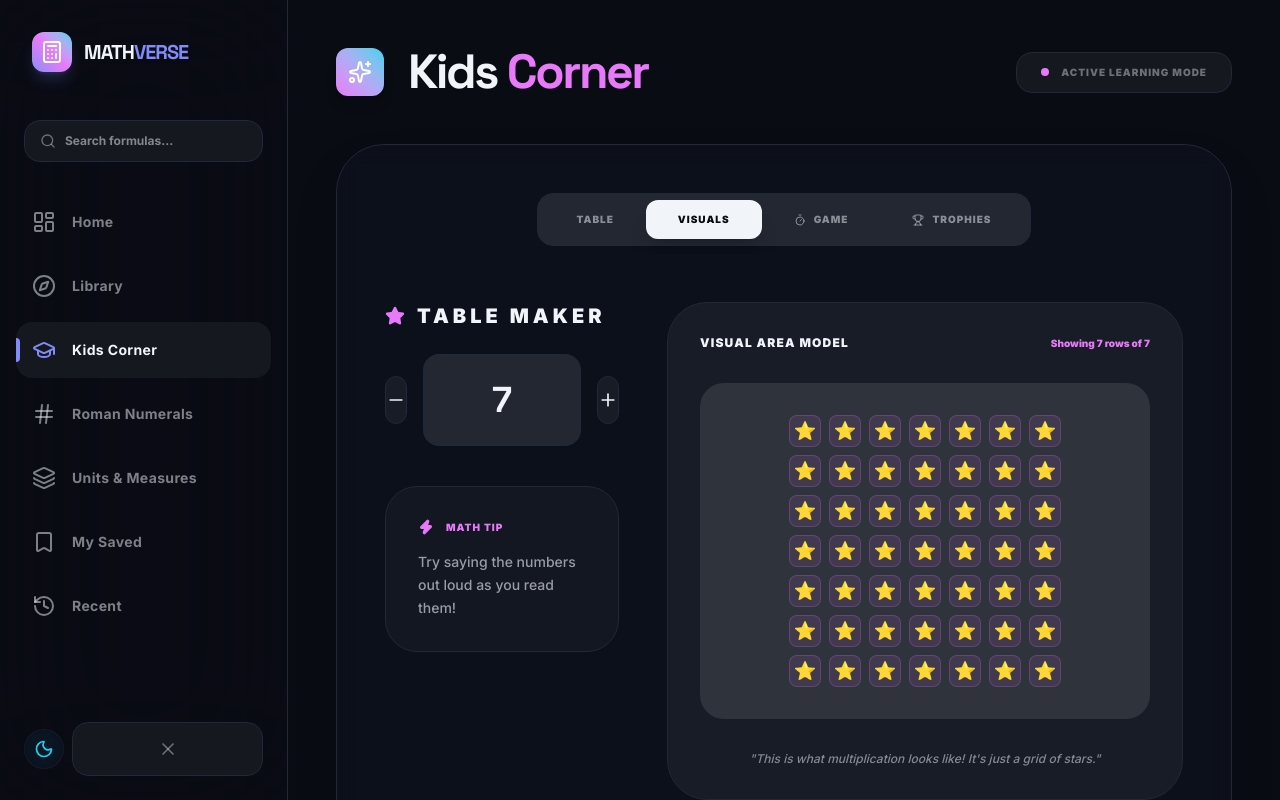
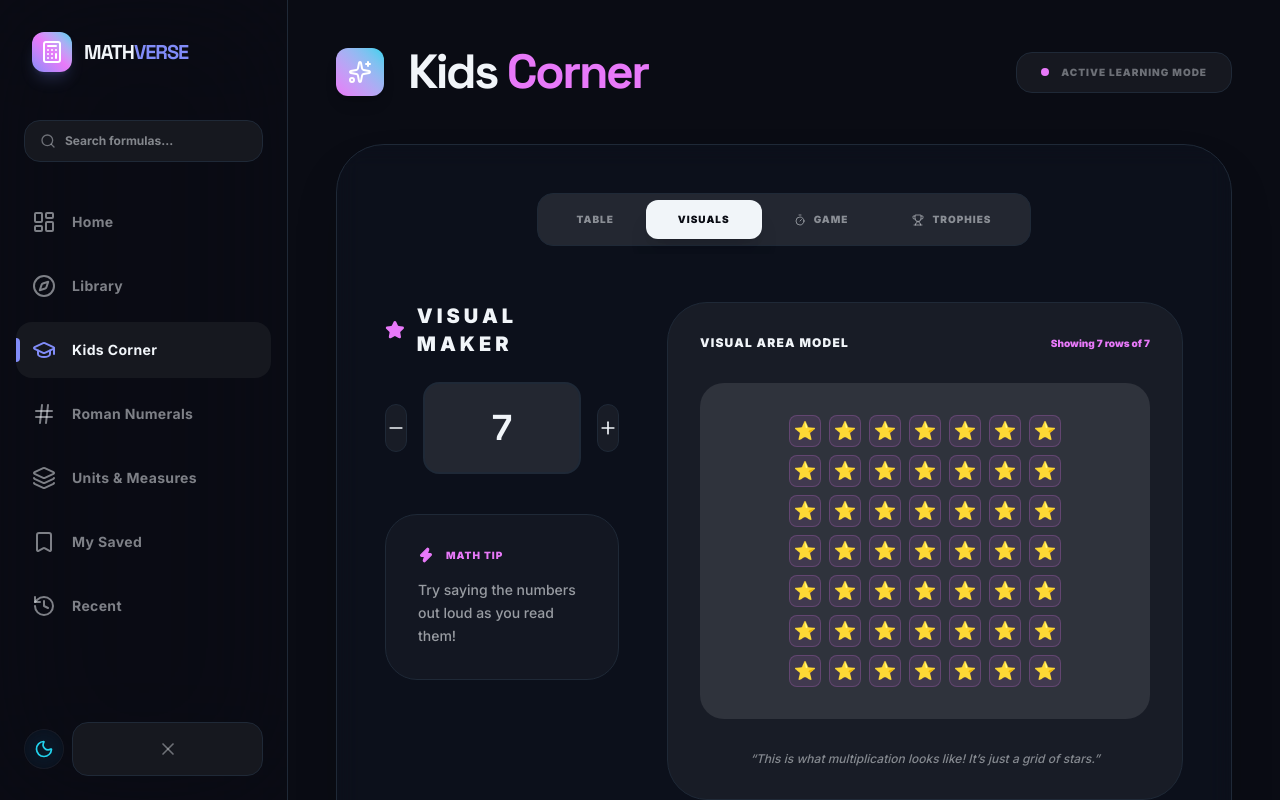
Before and after one commit to vickypandey14/MathematicsVerse, a Next.js app: page /kids in a window 1280 px wide. Both pictures are taken after a click on the button "VISUALS". Shown: the top 800 px of the page. Built offline with nearby package versions, Linux system fonts and the light colour scheme.

Commit message:
feat: create KidsCorner interactive learning dashboard with multiple study and game modes

```diff
--- a/src/app/kids/page.tsx
+++ b/src/app/kids/page.tsx
@@ -170,7 +170,7 @@ function KidsCornerContent() {
                      <div className="space-y-6">
                         <h2 className="text-xl font-black text-foreground uppercase tracking-[0.2em] flex items-center">
                           <Star className="text-secondary w-5 h-5 mr-3 fill-current" />
-                          Table Maker
+                          {activeView === 'table' ? 'Table Maker' : 'Visual Maker'}
                         </h2>
 
                         <div className="flex items-center space-x-4">
@@ -260,7 +260,7 @@ function KidsCornerContent() {
                            </div>
 
                            <p className="mt-8 text-foreground/50 text-center text-xs font-medium italic">
-                             "This is what multiplication looks like! It's just a grid of stars."
+                             &ldquo;This is what multiplication looks like! It&rsquo;s just a grid of stars.&rdquo;
                            </p>
                         </motion.div>
                       ) : activeView === 'challenge' ? (
```
